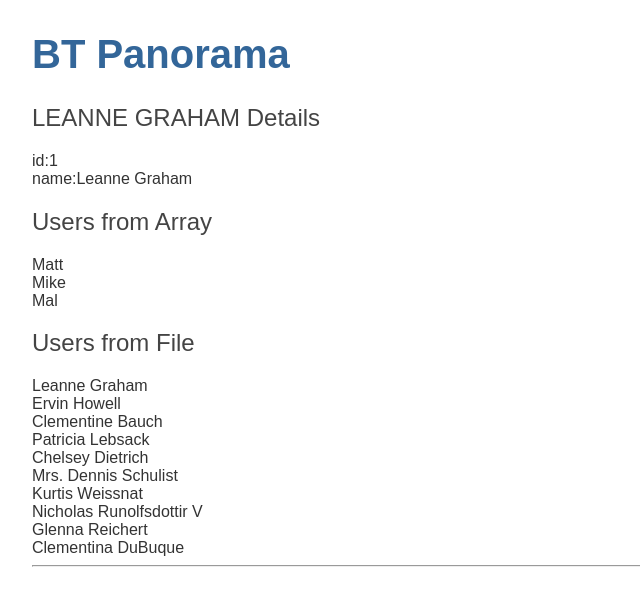
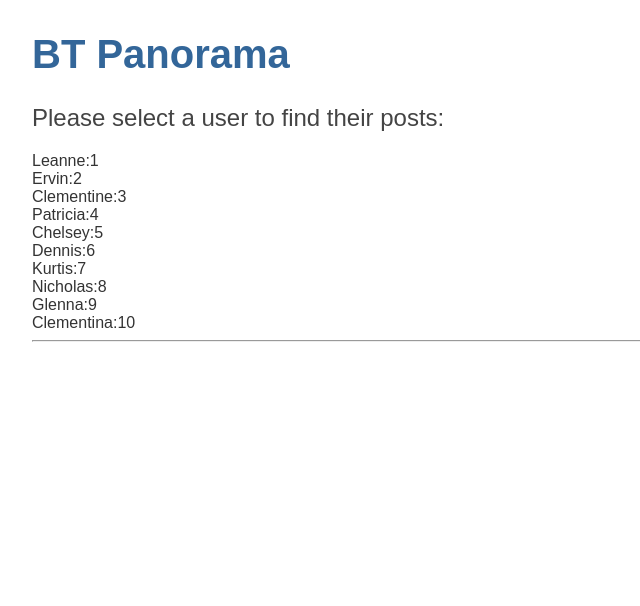
Before and after one commit to mhavilah/panorama-client, an Angular app: page / in a window 1280 px wide. Shown: the top 606 px of the page, without its empty margins (0-640 px from the left). Built offline with nearby package versions, Linux system fonts and the light colour scheme.

Commit message:
Tidying.  Removed test data. Filtered Titles in names

```diff
--- /dev/null
+++ b/src/app/cleanseTitles.pipe.ts
@@ -0,0 +1,12 @@
+import { Pipe, PipeTransform } from '@angular/core';
+
+@Pipe({
+    name: 'cleanseTitles'
+})
+export class CleanseTitlesPipe implements PipeTransform {
+    transform(value: string, args: any[] = []): string {
+        if (!value) { return ''; }
+        return value.replace(/^Mrs\. (.*)$/gm, "$1");
+    }
+
+}
--- /dev/null
+++ b/src/app/firstWord.pipe.ts
@@ -0,0 +1,12 @@
+import { Pipe, PipeTransform } from '@angular/core';
+
+@Pipe({
+    name: 'firstWord'
+})
+export class GetFirstWordPipe implements PipeTransform {
+    transform(value: string, args: any[] = []): string {
+        if (!value) { return ''; }
+        return value.split(' ')[0];
+    }
+
+}
--- a/src/app/users/users.component.html
+++ b/src/app/users/users.component.html
@@ -1,17 +1,7 @@
-<h2>{{user.name|uppercase}} Details</h2>
-<div><span>id:</span>{{user.id}}</div>
-<div><span>name:</span>{{user.name}}</div>
-
-<h2>Users from Array</h2>
-
-<div *ngFor="let u of users ">
-    {{u}}
-</div>
-
-<h2>Users from File</h2>
+<h2>Please select a user to find their posts:</h2>
 
 <div *ngFor="let u of ('assets/users.json' | fetch) ">
-    {{u.name}}
+    {{u.name | cleanseTitles | firstWord}}:{{u.id}}
 </div>
 
 <hr/>
--- a/src/app/users/users.component.ts
+++ b/src/app/users/users.component.ts
@@ -1,6 +1,5 @@
 import { Component, OnInit } from '@angular/core';
 import { User } from '../user';
-// import { HttpClient } from '@angular/common/http';
 
 @Component({
   selector: 'app-users',
@@ -9,23 +8,9 @@
 })
 export class UsersComponent implements OnInit {
 
-   users: string[] = [ "Matt", "Mike", "Mal" ];
-
-  user : User = {
-      id: 1,
-    name: 'Leanne Graham'
-  };
-
-  fromAssetsFolder : any;
-
-  // constructor(private http: HttpClient) { }
   constructor() { }
 
   ngOnInit(): void {
-    // this.http.get('/assets/users.json').subscribe(data => {
-    //   this.fromAssetsFolder = data;
-    // });
-
   }
 
 }
```
Also changed, not shown: src/app/app.module.ts (+5 -2 lines).
